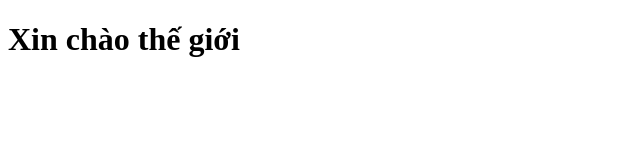
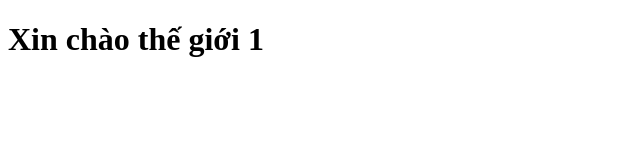
Before and after one commit to bangkenda/my-website, a plain HTML site: page main.html in a window 1280 px wide. Shown: the full height of the page, 0-640 px from the left. Drawn offline with Linux system fonts and the light colour scheme.

Commit message:
Update main.html

```diff
--- a/main.html
+++ b/main.html
@@ -5,6 +5,6 @@
     <title>Xin chào</title>
 </head>
 <body>
-    <h1>Xin chào thế giới</h1>
+    <h1>Xin chào thế giới 1</h1>
 </body>
 </html>
```
